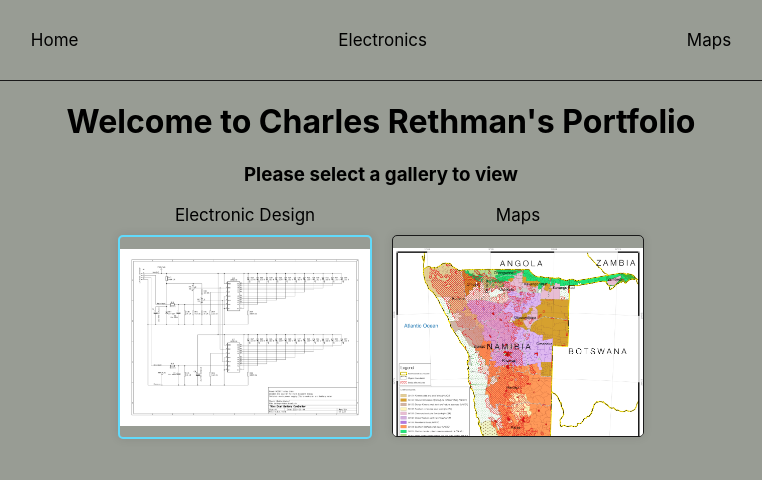
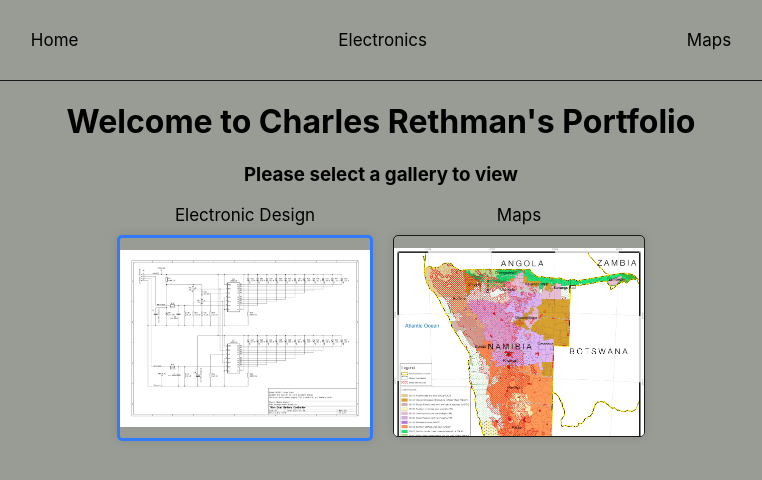
Before and after one commit to chezearth-personal/map-server, a React (Create React App) app in the folder client/: page / in a window 1280 px wide. In both pictures the pointer is over the element 504 px from the left and 335 px from the top of the page. Shown: the top 480 px of the page, without its empty margins (259-1021 px from the left). Built offline with nearby package versions, Linux system fonts and the light colour scheme.

Commit message:
Fixed the link colour

```diff
--- a/client/src/App.css
+++ b/client/src/App.css
@@ -67,7 +67,7 @@ main {
   height: 200px;
 }
 .thumbnail__img:hover {
-  border: 2px solid #61dafb;
+  border: 3px solid #317afb;
   cursor: grab;
 }
 
@@ -77,7 +77,8 @@ main {
   margin: 0;
 }
 .thumbnail_text:hover {
-  color: #61dafb;
+  font-weight: bold;
+  color: #317afb;
   cursor: grab;
 }
 
```
